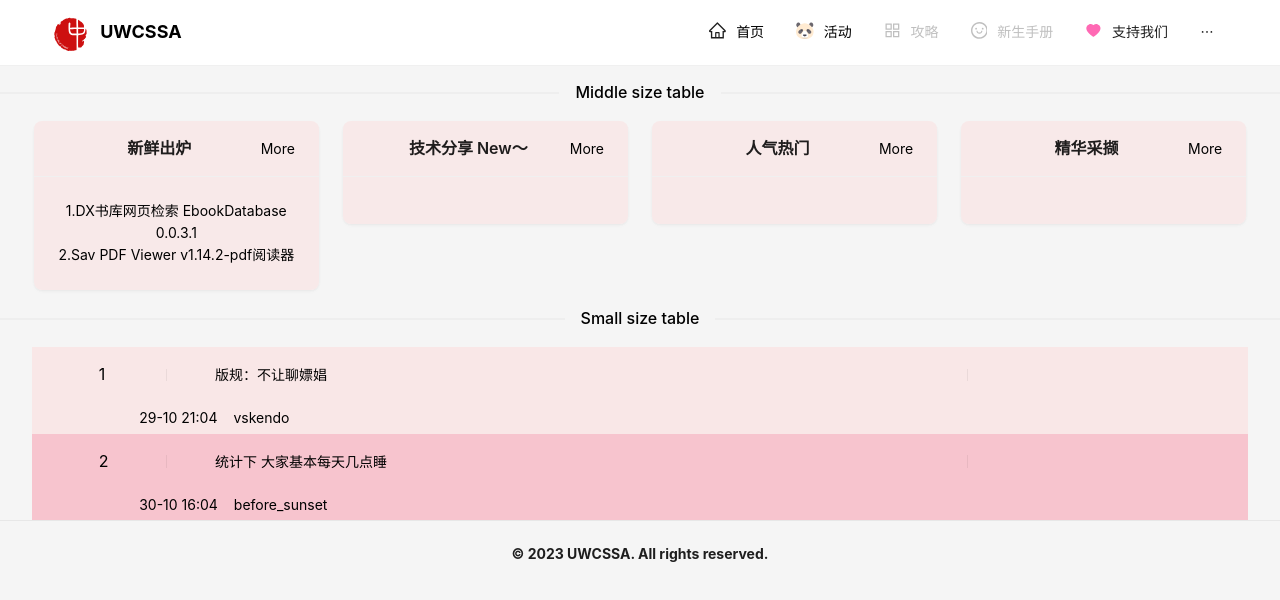
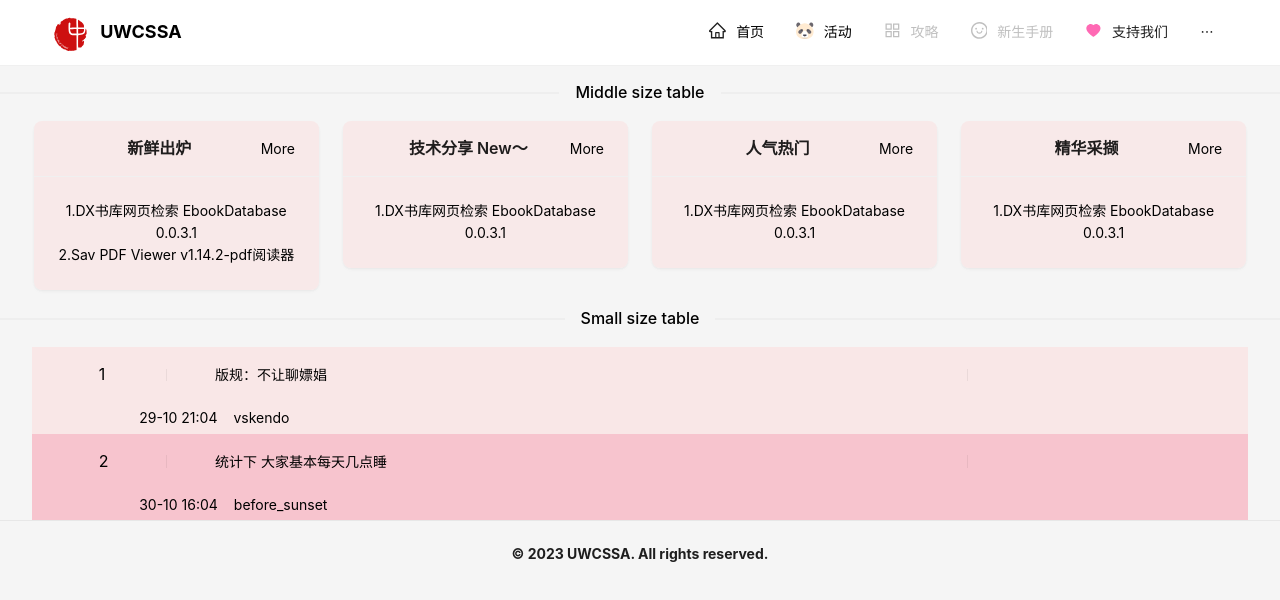
Before and after one commit to VsKendo/uwcssa_ca, a Next.js app: page /forums in a window 1280 px wide. Shown: the top 600 px of the page. Built offline with nearby package versions, Linux system fonts and the light colour scheme.

Commit message:
Update page.tsx

```diff
--- a/src/app/forums/page.tsx
+++ b/src/app/forums/page.tsx
@@ -1,11 +1,10 @@
-import {Button, Space, Table, Divider, Popover, Row, Col, Card} from 'antd'
+import {Button, Divider, Popover, Row, Col, Card} from 'antd'
 import React from 'react'
-import type { ColumnsType } from 'antd/es/table';
 
 const cardStyle: React.CSSProperties = {
     textAlign: 'center',
     backgroundColor:'rgba(255,204,204,0.3)'
-  };
+  }
 
 const hoverContent11 = (
     <div>
@@ -13,7 +12,7 @@ const hoverContent11 = (
       <p>作者：叶灵苏</p>
       <p>时间：2023-10-31 00:51:4</p>
     </div>
-  );
+  )
 
 const hoverContent12 = (
     <div>
@@ -21,15 +20,15 @@ const hoverContent12 = (
       <p>作者：pikamimi</p>
       <p>时间：2023-10-30 23:30:36</p>
     </div>
-  );
+  )
 
 const evenpostStyle: React.CSSProperties = {
     marginLeft: '2.5%',marginRight:'2.5%',backgroundColor:'rgba(255,204,204,0.35)'
-  };
+  }
 
 const oddnpostStyle: React.CSSProperties = {
     marginLeft: '2.5%',marginRight:'2.5%',backgroundColor:'rgba(255,0,51,0.2)'
-  };
+  }
 
 
 
@@ -40,30 +39,30 @@ export default function ForumsIndex() {
             <Divider>Middle size table</Divider>
             <Row gutter={24} style={{marginLeft: '1.7%',marginRight:'1.7%'}}>
                 <Col span={6}>
-                <Card title="新鲜出炉"  extra={<a href="#">More</a>} bordered={false} style={cardStyle}>
+                <Card title="新鲜出炉"  extra={<a href="https://www.google.com">More</a>} bordered={false} style={cardStyle}>
                     <Popover content={hoverContent11} title="DX书库网页检索 EbookDatabase 0.0.3.1">
-                    <a href="https://www.google.com" target="_blank"> 1.DX书库网页检索 EbookDatabase 0.0.3.1<strong></strong></a>
+                    <a href="https://www.google.com" target="_blank" rel="noreferrer"> 1.DX书库网页检索 EbookDatabase 0.0.3.1</a>
                     </Popover>
                     <br/>
                     <Popover content={hoverContent12} title="Sav PDF Viewer v1.14.2-pdf阅读器">
-                    <a href="https://www.google.com" target="_blank">2.Sav PDF Viewer v1.14.2-pdf阅读器<strong></strong></a>
+                    <a href="https://www.google.com" target="_blank" rel="noreferrer">2.Sav PDF Viewer v1.14.2-pdf阅读器</a>
                     <br/>
                     </Popover>
                 </Card>
                 </Col>
                 <Col span={6}>
-                <Card title="技术分享 New～" extra={<a href="#">More</a>} bordered={false} style={cardStyle}>
-                    <a href="https://www.google.com" target="_blank"><strong></strong></a>
+                <Card title="技术分享 New～" extra={<a href="https://www.google.com">More</a>} bordered={false} style={cardStyle}>
+                    <a href="https://www.google.com" target="_blank" rel="noreferrer">1.DX书库网页检索 EbookDatabase 0.0.3.1</a>
                 </Card>
                 </Col>
                 <Col span={6}>
-                <Card title="人气热门" extra={<a href="#">More</a>} bordered={false} style={cardStyle}>
-                    <a href="https://www.google.com" target="_blank"><strong></strong></a>
+                <Card title="人气热门" extra={<a href="https://www.google.com">More</a>} bordered={false} style={cardStyle}>
+                    <a href="https://www.google.com" target="_blank" rel="noreferrer">1.DX书库网页检索 EbookDatabase 0.0.3.1</a>
                 </Card>
                 </Col>
                 <Col span={6}>
-                <Card title="精华采撷" extra={<a href="#">More</a>} bordered={false} style={cardStyle}>
-                    <a href="https://www.google.com" target="_blank"><strong></strong></a>
+                <Card title="精华采撷" extra={<a href="https://www.google.com">More</a>} bordered={false} style={cardStyle}>
+                    <a href="https://www.google.com" target="_blank" rel="noreferrer">1.DX书库网页检索 EbookDatabase 0.0.3.1</a>
                 </Card>
                 </Col>
             </Row>
```
